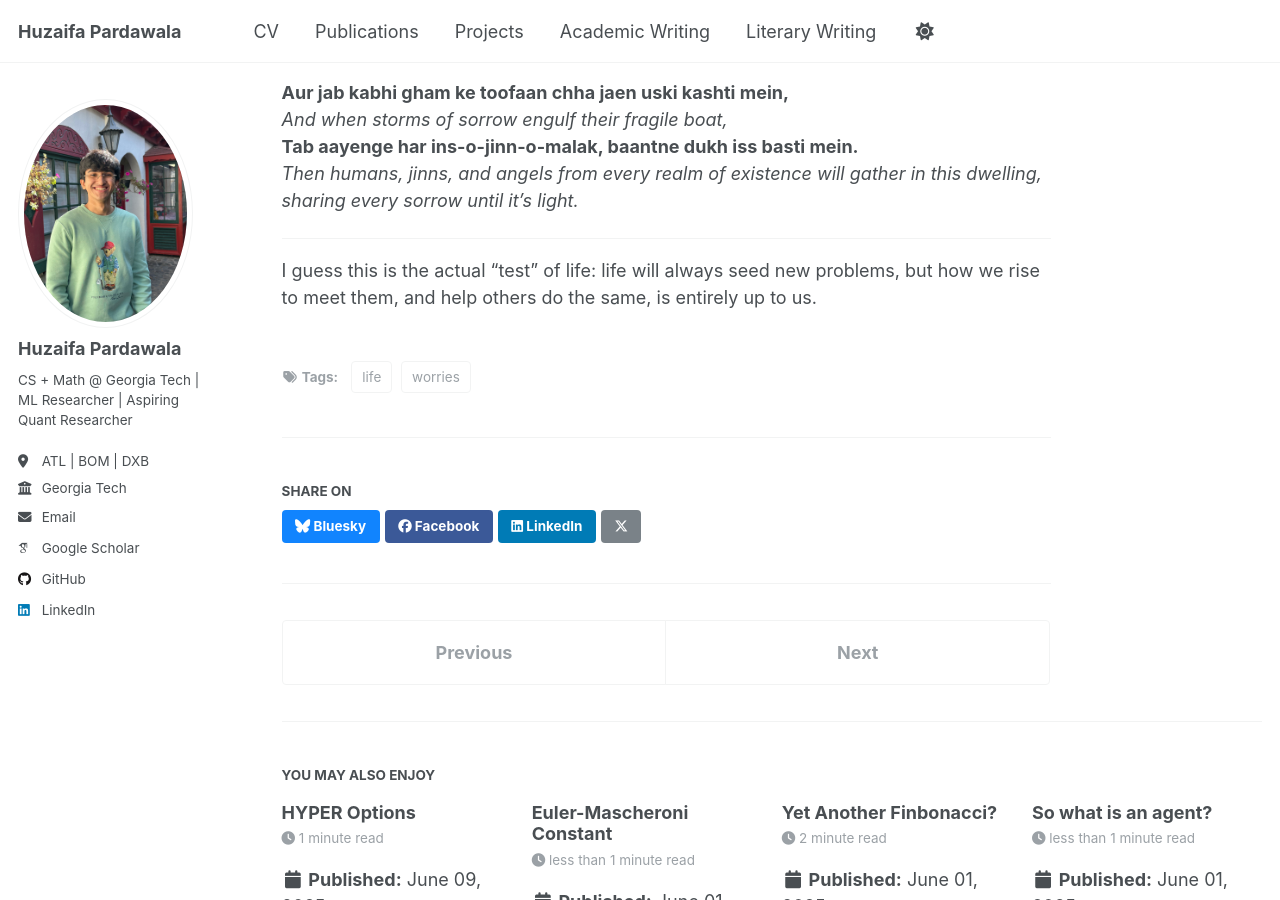
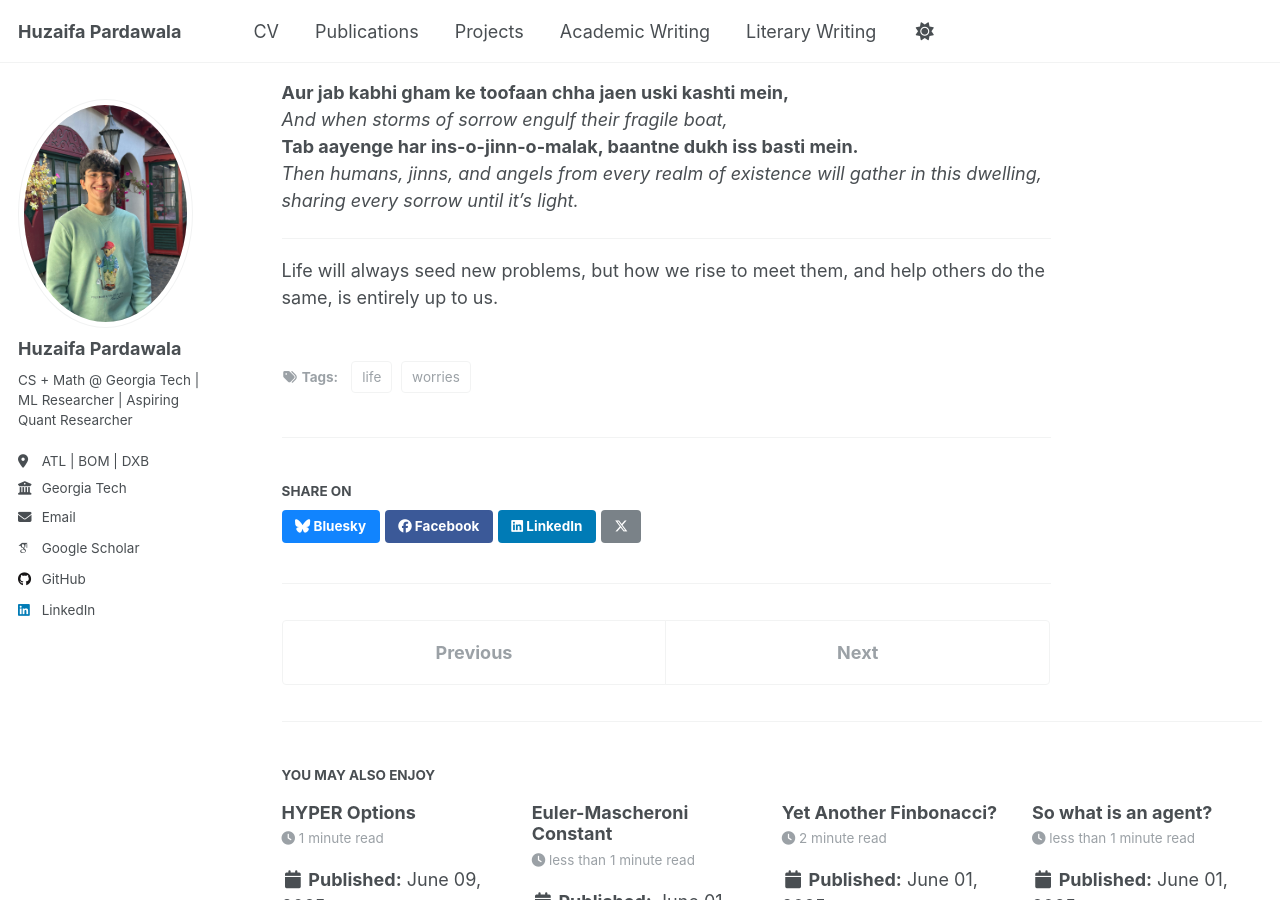
Before and after one commit to huzaifahp7/huzaifahp7.github.io, a Jekyll site: the page built from _writing/06-24-2025-problems-solutions.md, in a window 1280 px wide and 900 px high, scrolled down 806 px. Built offline with Jekyll 4.4.1, drawn with Linux system fonts in a browser that asks for light colours; some web fonts are replaced.

Commit message:
feat: removing incomplete stuffz

```diff
--- a/_writing/06-24-2025-problems-solutions.md
+++ b/_writing/06-24-2025-problems-solutions.md
@@ -36,4 +36,4 @@ That’s when these lines came to me, trying to capture that very truth.
 
 ---
 
-I guess this is the actual "test" of life: life will always seed new problems, but how we rise to meet them, and help others do the same, is entirely up to us.
+Life will always seed new problems, but how we rise to meet them, and help others do the same, is entirely up to us.
```
